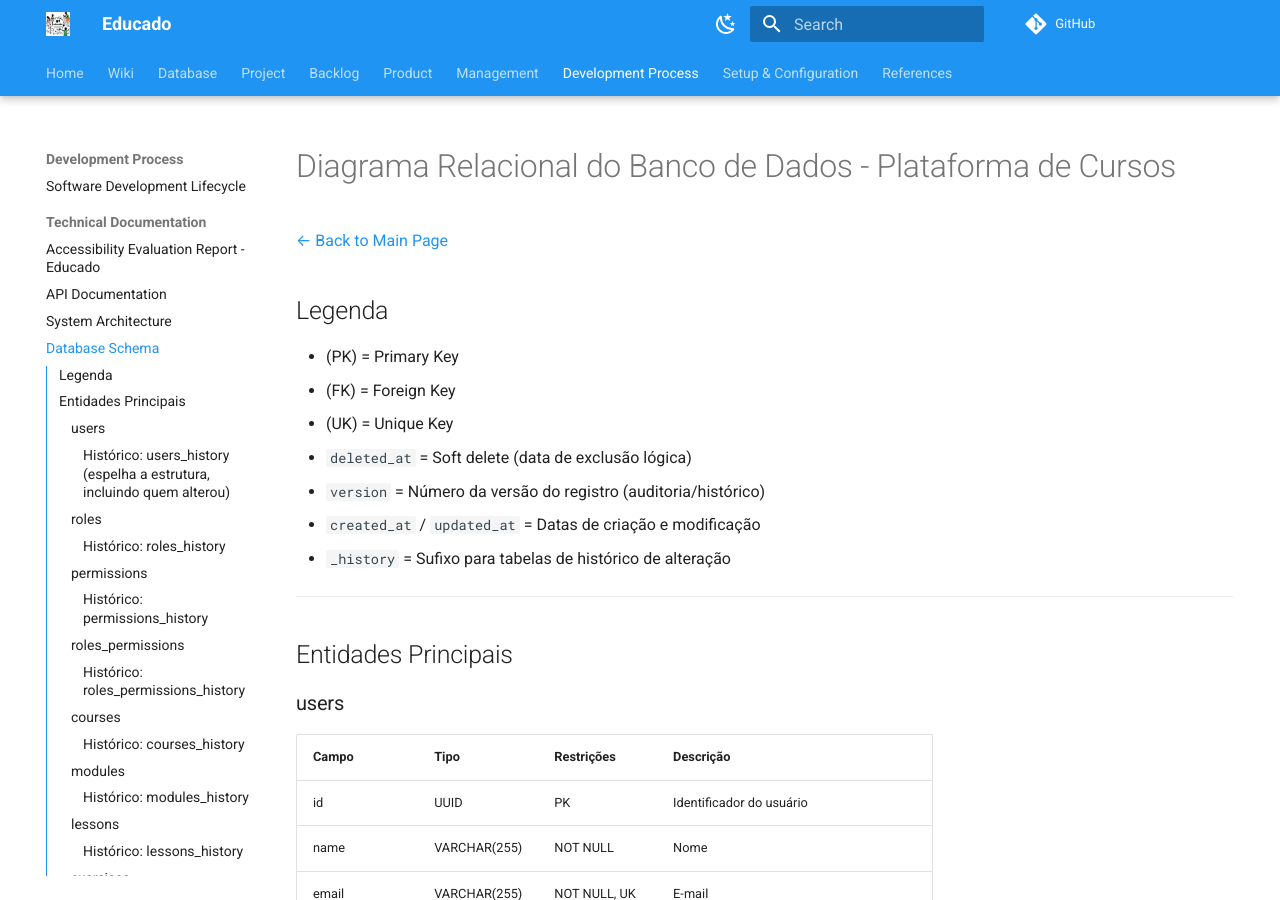
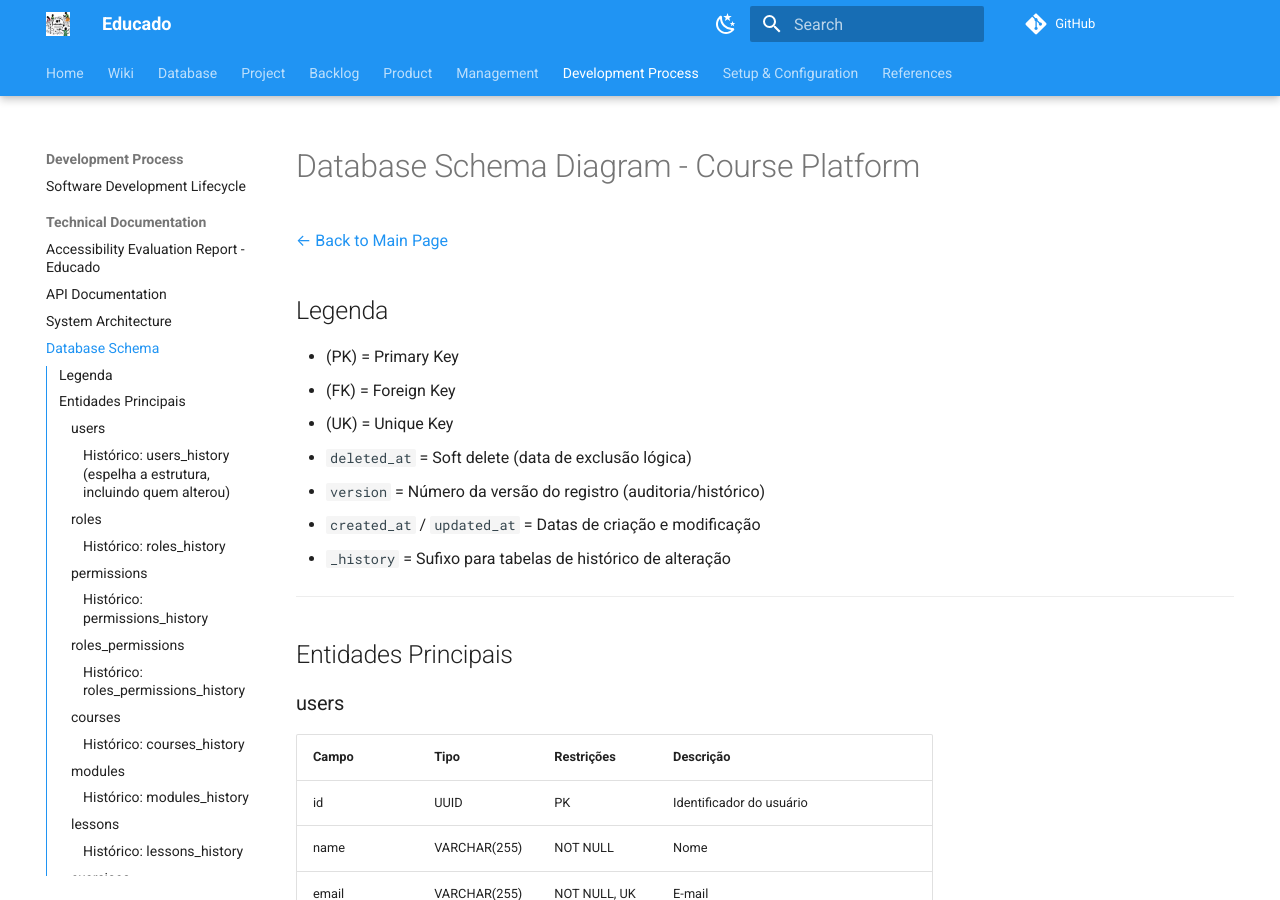
Before and after one commit to ErasmusEgalitarian/educado-docs, an MkDocs documentation site: the page built from docs/development/technical/database-schema.md, in a window 1280 px wide and 900 px high. Built offline with MkDocs 1.6.1 and Material for MkDocs 9.7.7, drawn with Linux system fonts in a browser that asks for light colours; comment, search, counter and statistics services are not loaded.

Commit message:
Update docs/development/technical/database-schema.md
Co-authored-by: Copilot <175728472+Copilot@users.noreply.github.com>

```diff
--- a/docs/development/technical/database-schema.md
+++ b/docs/development/technical/database-schema.md
@@ -1,4 +1,4 @@
-# Diagrama Relacional do Banco de Dados - Plataforma de Cursos
+# Database Schema Diagram - Course Platform
 
 [← Back to Main Page](../../index.md)
 
```
